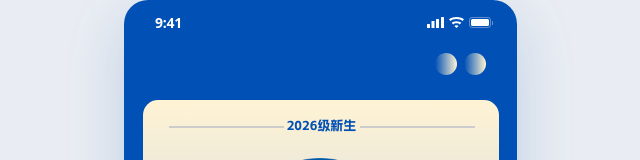
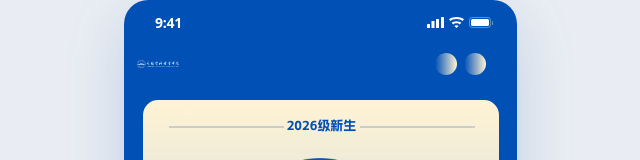
Before and after one commit to quwang86-debug/wangan, a Vue app: page /#/welcome in a window 1280 px wide. Shown: the top 160 px of the page, without its empty margins (320-960 px from the left). Built offline with nearby package versions, Linux system fonts and the light colour scheme.

Commit message:
fix: 更新通知书图片并恢复欢迎页白 logo
替换 notice-paper 为新版 JPG，欢迎页顶部展示 logo-white.png。

Co-authored-by: Cursor <cursoragent@cursor.com>

```diff
--- a/src/composables/usePdfSave.ts
+++ b/src/composables/usePdfSave.ts
@@ -11,7 +11,7 @@ export const NOTICE_NAME_POS = {
   fontRatio: 0.042, // 字号相对证书图宽度
 };
 
-const PAPER_SRC = assetUrl("assets/img/notice-paper.png");
+const PAPER_SRC = assetUrl("assets/img/notice-paper.jpg");
 
 /**
  * 通知书保存：把姓名合成进证书图，导出可下载/长按保存的 PNG。
--- a/src/views/NoticeView.vue
+++ b/src/views/NoticeView.vue
@@ -4,7 +4,7 @@ import { assetUrl } from "@/utils/asset";
 
 const { goto } = useStepper();
 
-const noticeImg = assetUrl("assets/img/notice-paper.png");
+const noticeImg = assetUrl("assets/img/notice-paper.jpg");
 const noticeBg = assetUrl("assets/img/notice-bg.png");
 const noticeLogo = assetUrl("assets/img/notice-logo.png");
 </script>
--- a/src/views/WelcomeView.vue
+++ b/src/views/WelcomeView.vue
@@ -39,9 +39,12 @@ const { next } = useStepper();
       祝贺你被网络空间安全学院录取。愿你以理性探索未知，以技术守护信任，在网络空间安全的时代征程中写下属于自己的新篇章。
     </p>
 
-    <!-- z10 顶部头部（白色横版 logo + 两个渐隐圆 + 状态栏） -->
-    <!-- 白 logo 占位：设计稿中该图被蒙版裁切后实际为空白占位，待正式白 logo 落地后填入 -->
-    <span class="brand-logo" aria-hidden="true" />
+    <!-- z10 顶部头部（白色横版 logo @ (11,41) 213×46 + 渐隐圆 + 状态栏） -->
+    <img
+      class="brand-logo"
+      :src="assetUrl('assets/img/logo-white.png')"
+      alt="网络空间安全学院"
+    />
     <span class="deco-circle deco-circle-1" />
     <span class="deco-circle deco-circle-2" />
 
@@ -229,13 +232,15 @@ const { next } = useStepper();
   z-index: 9;
 }
 
-/* z10 头部白色 logo 占位 @ (11,41) 213×46（设计稿此处为空白占位，预留位置不渲染内容） */
+/* z10 头部白色 logo @ (11,41) 213×46（设计稿蒙版裁切后原图顶部为空白，此处用 contain 完整展示横版 logo） */
 .brand-logo {
   position: absolute;
   left: 11px;
   top: 41px;
   width: 213px;
   height: 46px;
+  object-fit: contain;
+  object-position: left center;
   z-index: 10;
 }
 
```
Also changed, not shown: 2 other files (tests, documents, lock files or other folders).
